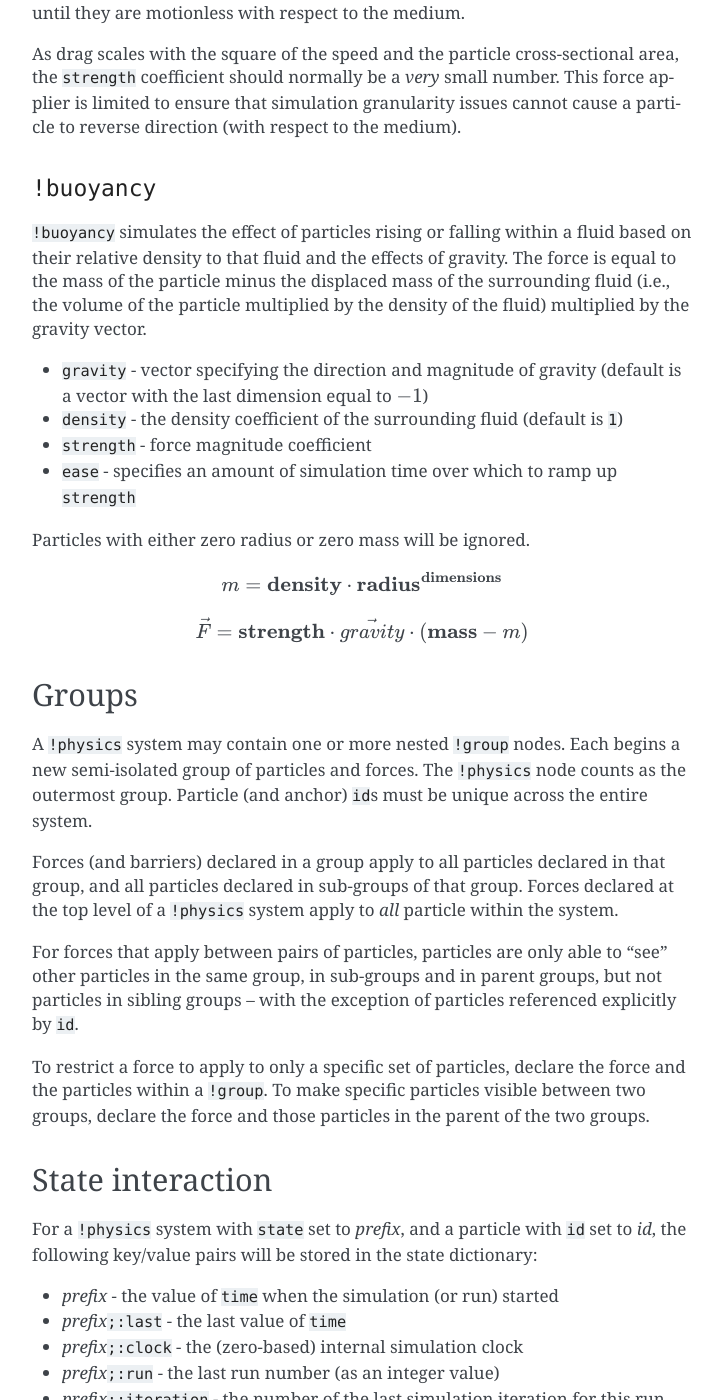
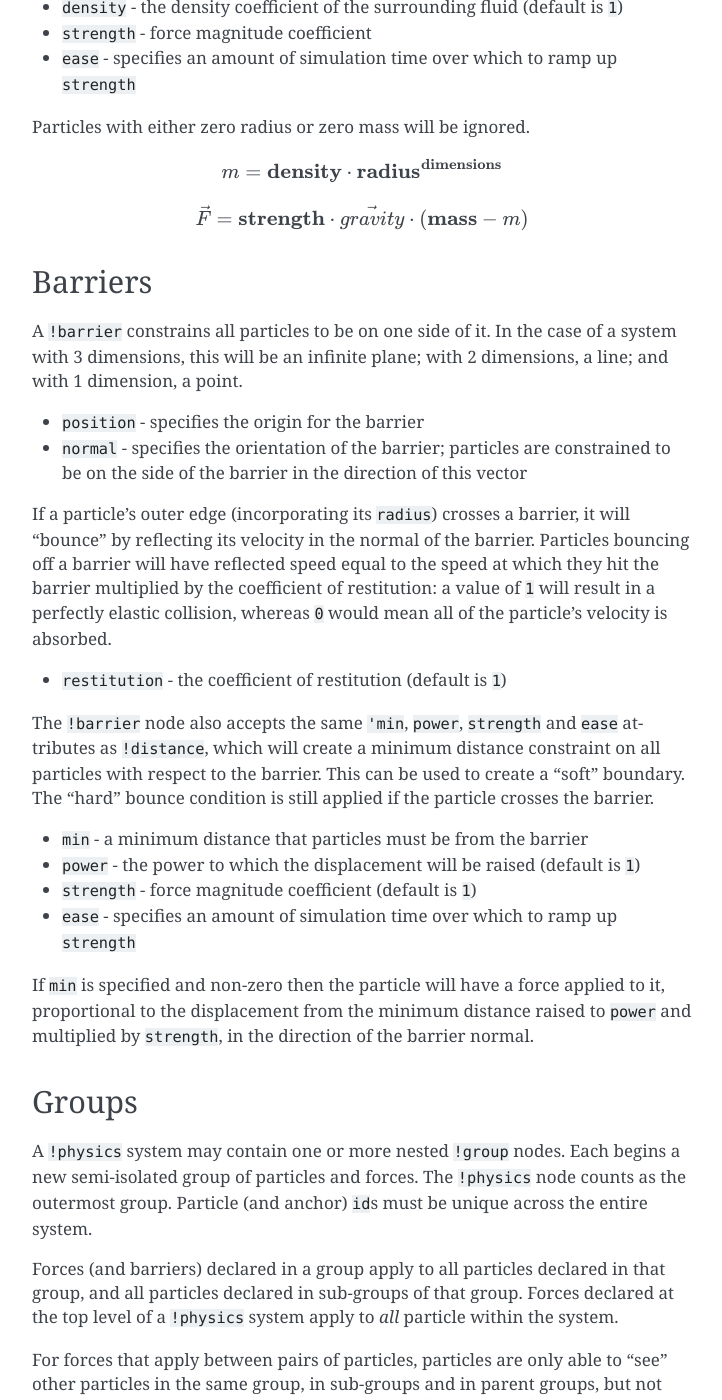
Before and after one commit to jonathanhogg/flitter, a Sphinx documentation site: the page built from docs/physics.md, in a window 1280 px wide and 1400 px high, scrolled down 9630 px. Shown: the whole window, without its empty margins (388-1110 px from the left). Built offline with Sphinx 7.4.7, drawn with Linux system fonts in a browser that asks for light colours; some of the changed text lies outside the part shown.

Commit message:
Allow barriers to also be distance constraints

````diff
--- a/docs/physics.md
+++ b/docs/physics.md
@@ -485,6 +468,41 @@ m = \textbf{density} \cdot \textbf{radius}^\textbf{dimensions}
 \vec{F} = \textbf{strength} \cdot  \vec{gravity} \cdot  ( \textbf{mass} - m )
 ```
 
+## Barriers
+
+A `!barrier` constrains all particles to be on one side of it. In the case of
+a system with 3 dimensions, this will be an infinite plane; with 2 dimensions,
+a line; and with 1 dimension, a point.
+
+- `position` - specifies the origin for the barrier
+- `normal` - specifies the orientation of the barrier; particles are
+constrained to be on the side of the barrier in the direction of this vector
+
+If a particle's outer edge (incorporating its `radius`) crosses a barrier, it
+will "bounce" by reflecting its velocity in the normal of the barrier.
+Particles bouncing off a barrier will have reflected speed equal to the speed
+at which they hit the barrier multiplied by the coefficient of restitution: a
+value of `1` will result in a perfectly elastic collision, whereas `0` would
+mean all of the particle's velocity is absorbed.
+
+- `restitution` - the coefficient of restitution (default is `1`)
+
+The `!barrier` node also accepts the same `'min`, `power`, `strength` and
+`ease` attributes as `!distance`, which will create a minimum distance
+constraint on all particles with respect to the barrier. This can be used to
+create a "soft" boundary. The "hard" bounce condition is still applied if the
+particle crosses the barrier.
+
+- `min` - a minimum distance that particles must be from the barrier
+- `power` - the power to which the displacement will be raised (default is `1`)
+- `strength` - force magnitude coefficient (default is `1`)
+- `ease` - specifies an amount of simulation time over which to ramp up
+`strength`
+
+If `min` is specified and non-zero then the particle will have a force applied
+to it, proportional to the displacement from the minimum distance raised to
+`power` and multiplied by `strength`, in the direction of the barrier normal.
+
 ## Groups
 
 A `!physics` system may contain one or more nested `!group` nodes. Each begins
````
Also changed, not shown: other parts of docs/physics.md (+0 -17 lines), 1 other file.
